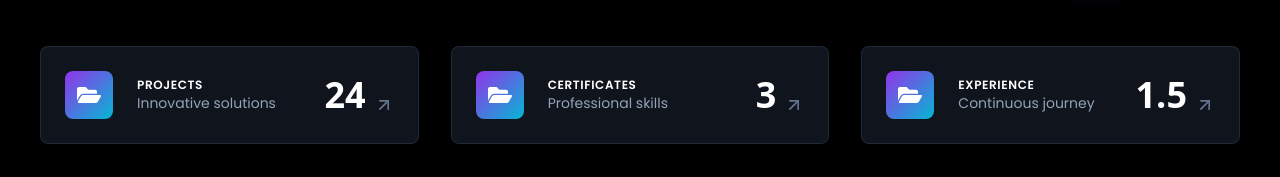
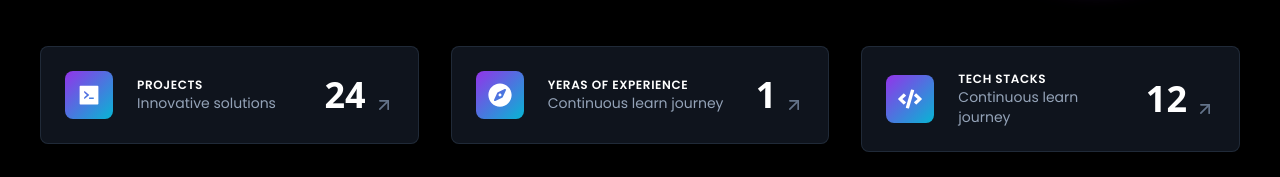
Before and after one commit to 3predu/Portfolio, a React (Vite) app: page / in a window 1280 px wide. Shown: the part 1614-1791 px from the top of the page. Built offline with nearby package versions, Linux system fonts and the light colour scheme.

Commit message:
feat: add-hover-StatisticCard

```diff
--- a/src/Components/sections/AboutPage.tsx
+++ b/src/Components/sections/AboutPage.tsx
@@ -1,9 +1,10 @@
-import { FaCodeBranch, FaFolderOpen } from "react-icons/fa";
+import { FaCode, FaCodeBranch, FaCompass } from "react-icons/fa";
 import { ButtonCV } from "../ui/ButtonCV";
 import TextType from "../ui/TextType";
 import { Avatar, AvatarFallback, AvatarImage } from "../ui/Avatar";
 import { BsStars } from "react-icons/bs";
 import { StatisticCard } from "../ui/StatisticCard";
+import { AiFillCode } from "react-icons/ai";
 
 export function AboutPage() {
   return (
@@ -87,24 +88,24 @@ export function AboutPage() {
         {/* Cards estatísticas */}
         <div className="grid grid-cols-1 md:grid-cols-3 gap-6 md:gap-8 w-full mb-5">
           <StatisticCard
-            icon={FaFolderOpen}
+            icon={AiFillCode}
             title={"Projects"}
             subtitle={"Innovative solutions"}
             value={24}
             href={"#portfolio"}
           />
           <StatisticCard
-            icon={FaFolderOpen}
-            title={"Certificates"}
-            subtitle={"Professional skills"}
-            value={3}
+            icon={FaCompass}
+            title={"Yeras of experience"}
+            subtitle={"Continuous learn journey"}
+            value={1}
             href={"#certificates"}
           />
           <StatisticCard
-            icon={FaFolderOpen}
-            title={"Experience"}
-            subtitle={"Continuous journey"}
-            value={1.5}
+            icon={FaCode}
+            title={"Tech Stacks"}
+            subtitle={"Continuous learn journey"}
+            value={12}
             href={"#experience"}
           />
         </div>
--- a/src/Components/ui/StatisticCard.tsx
+++ b/src/Components/ui/StatisticCard.tsx
@@ -18,7 +18,7 @@ export function StatisticCard({
     href,
 }: StatisticCardProps) {
     return (
-        < SpotlightCard className="custom-spotlight-card" spotlightColor="rgba(147, 51, 234, 1)" >
+        < SpotlightCard className="custom-spotlight-card hover:scale-[1.01] hover:shadow-[0_0_20px_5px_rgba(139,92,246,0.25)] hover:border-indigo-300" spotlightColor="rgba(147, 51, 234, 1)" >
             <a
                 href={href}
                 className="bg-slate-800/50 backdrop-blur-sm p-6 rounded-lg shadow-lg border border-slate-700/50 flex items-center gap-6"
```
